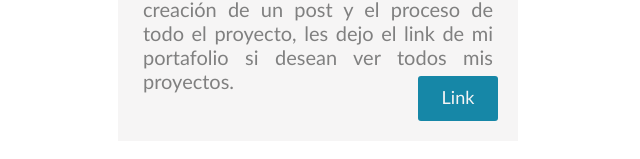
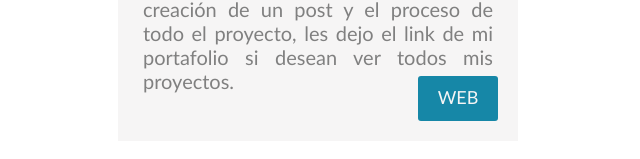
Before and after one commit to AndreaSique/Post, a plain HTML site: page index.html in a window 1280 px wide. Shown: the part 309-468 px from the top of the page, 322-962 px from the left. Drawn offline with Linux system fonts and the light colour scheme.

Commit message:
cambio de link a web

```diff
--- a/index.html
+++ b/index.html
@@ -13,7 +13,7 @@
         header">Post</header>
         <h1 class="titulo">Andrea Sique</h1>
         <p class="contenido">Este es mi proyecto trabajado con la ayuda de git, este consiste en la creación de un post y el proceso de todo el proyecto, les dejo el link de mi portafolio si desean ver todos mis proyectos.</p>
-        <a href="#" class="boton">Link</a>
+        <a href="#" class="boton">WEB</a>
     </div>
 </body>
 </html>
```
